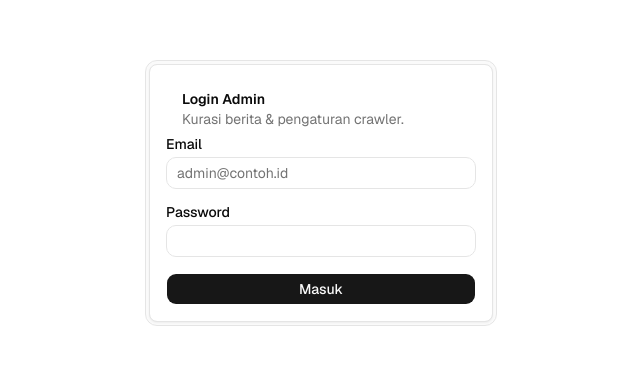
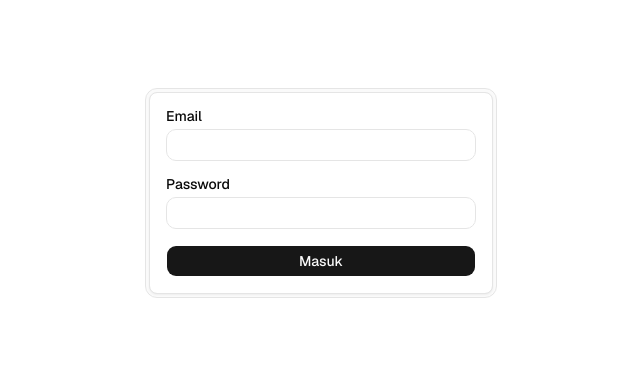
Before and after one commit to agungsetyawan/embege, a Next.js app: page /admin/login in a window 1280 px wide. Shown: the part 207-572 px from the top of the page, without its empty margins (319-959 px from the left). Built offline with nearby package versions, Linux system fonts and the light colour scheme.

Commit message:
refactor: remove header from admin login page and clean up button text

```diff
--- a/src/app/admin/login/page.tsx
+++ b/src/app/admin/login/page.tsx
@@ -42,12 +42,6 @@ export default function AdminLoginPage() {
     <main className="mx-auto flex w-full max-w-sm flex-1 flex-col justify-center p-4">
       <Frame>
         <FramePanel>
-          <FrameHeader>
-            <FrameTitle>Login Admin</FrameTitle>
-            <FrameDescription>
-              Kurasi berita & pengaturan crawler.
-            </FrameDescription>
-          </FrameHeader>
           <form action={onSubmit} className="flex flex-col gap-4">
             <div className="flex flex-col gap-1.5">
               <Label htmlFor="email">Email</Label>
@@ -57,7 +51,6 @@ export default function AdminLoginPage() {
                 type="email"
                 required
                 autoComplete="email"
-                placeholder="admin@contoh.id"
               />
             </div>
             <div className="flex flex-col gap-1.5">
@@ -76,7 +69,7 @@ export default function AdminLoginPage() {
               </Alert>
             )}
             <Button type="submit" disabled={busy}>
-              {busy ? "Memeriksa" : "Masuk"}
+              Masuk
               {busy && <Spinner />}
             </Button>
           </form>
```
